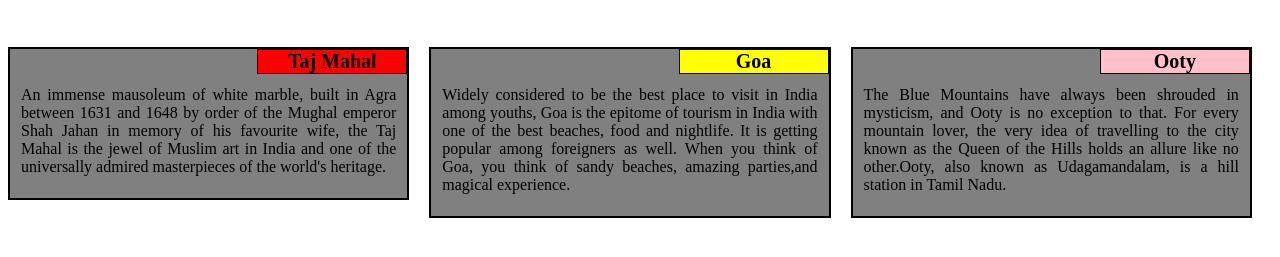
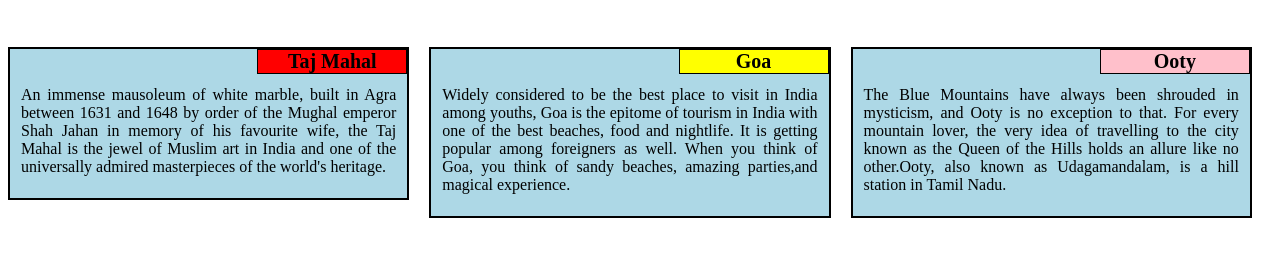
Before and after one commit to Anusha-Subramanyam/coursera-test, a plain HTML site: page site/index.html in a window 1280 px wide. Shown: the part 57-314 px from the top of the page. Drawn offline with Linux system fonts and the light colour scheme.

Commit message:
Update style.css

```diff
--- a/site/style.css
+++ b/site/style.css
@@ -20,7 +20,7 @@
 	}
 
 	.section {
-		background-color: gray;
+		background-color: #ADD8E6;
 	   	border: 2px solid black;
 	   	margin-top: 20px;
 	   	margin-right: 20px;
```
